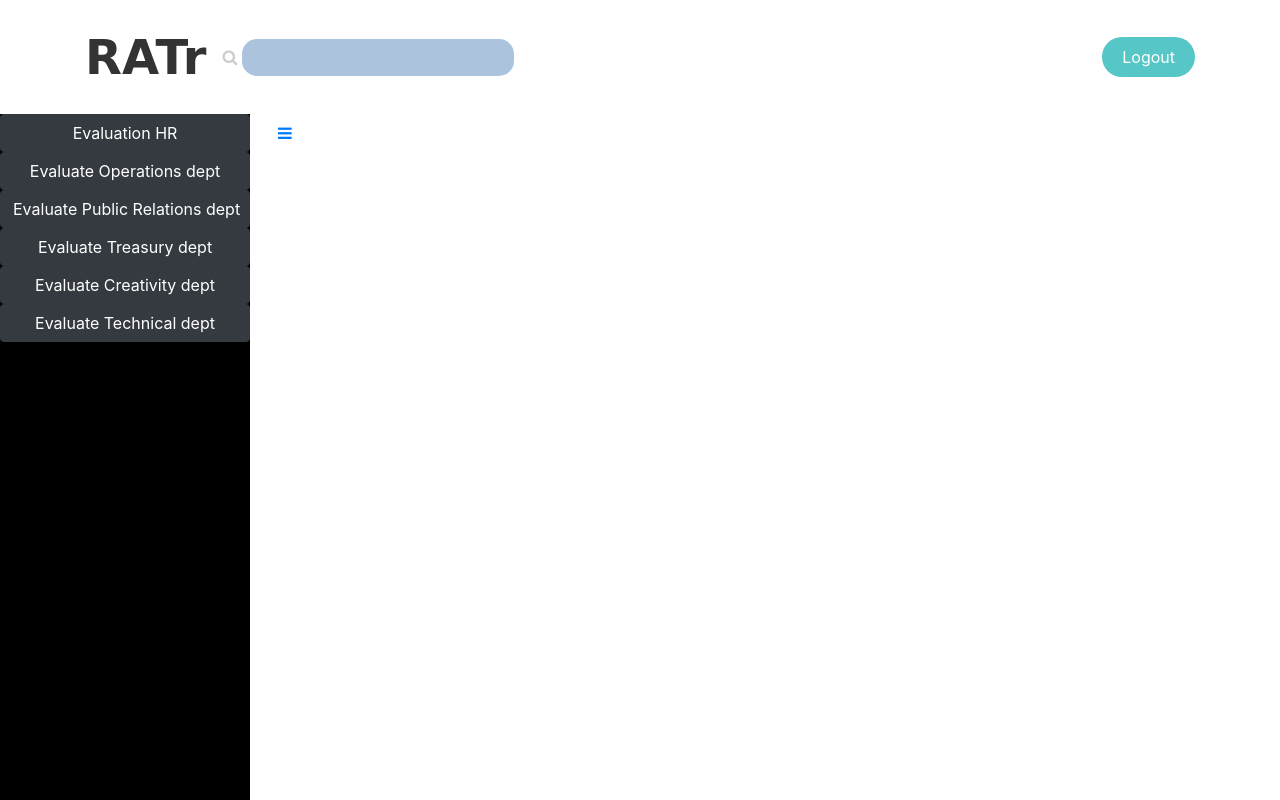
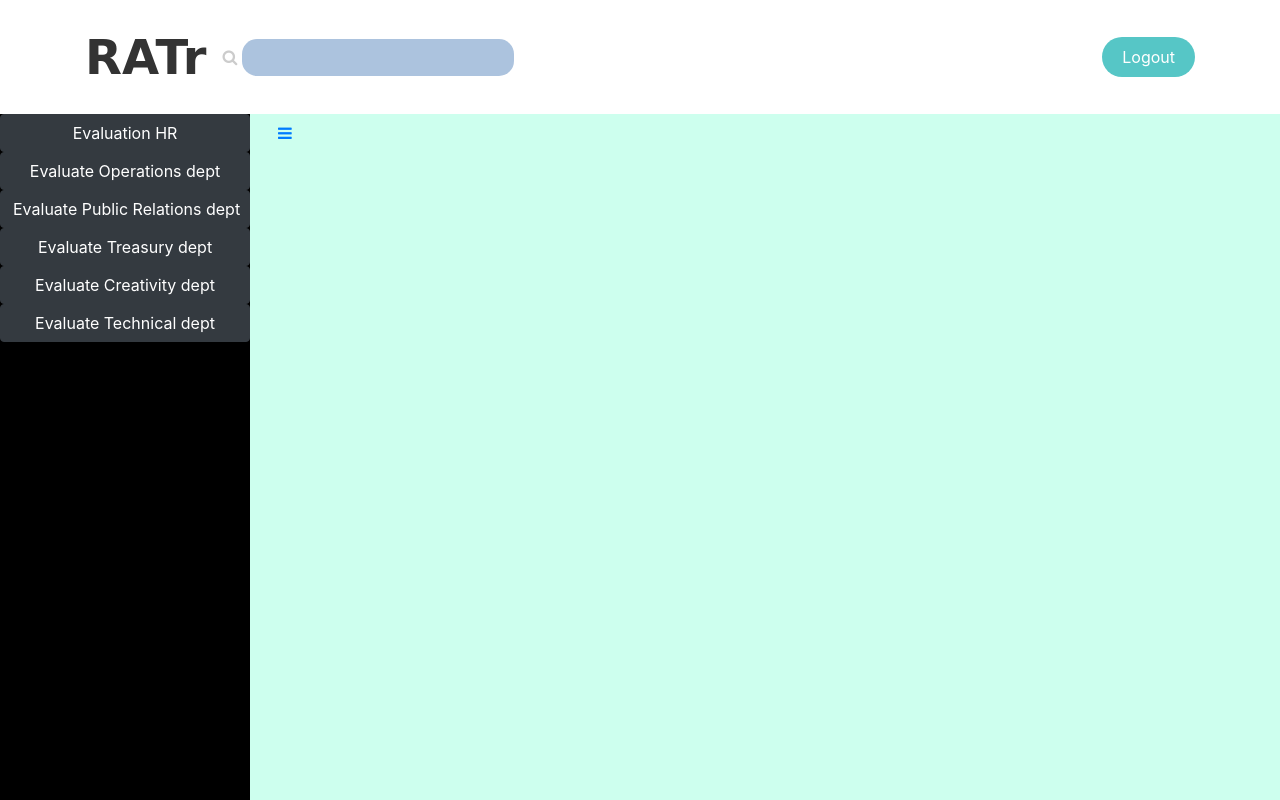
Before and after one commit to shubhamdarekar/VESITHACKS2019, a Django app: template VESITHACKS19/EvaluationApp/templates/EvaluationApp/mddashboard.html in a window 1280 px wide. Run offline with Django 3.2, Linux system fonts and the light colour scheme; the template is opened without the code that fills it, so the values that code supplies are empty; some libraries are stand-ins or nearby versions.

Commit message:
bg color changed and few corrections:

```diff
--- a/VESITHACKS19/EvaluationApp/templates/EvaluationApp/evaluateHR.html
+++ b/VESITHACKS19/EvaluationApp/templates/EvaluationApp/evaluateHR.html
@@ -39,8 +39,8 @@
             <td>
                 <label>
                 <strong>Q2.</strong>Interpersonal skills.<br>
+                </label>
                 <input type="number" placeholder="Marks" name="marks2"><br><br>
-                </label>
             </td>
             <td>
                 <label>
--- a/VESITHACKS19/EvaluationApp/templates/EvaluationApp/mddashboard.html
+++ b/VESITHACKS19/EvaluationApp/templates/EvaluationApp/mddashboard.html
@@ -16,9 +16,10 @@
     <link rel="stylesheet" href="{% static '/cssmd/SIdebar-Responsive-21.css' %}">
     <link rel="stylesheet" href="{% static '/cssmd/styles.css' %}">
     <link rel="stylesheet" href="https://cdnjs.cloudflare.com/ajax/libs/font-awesome/4.7.0/css/font-awesome.min.css">
+
 </head>
 
-<body>
+<body style="background-color:#cdffee;">
     <div></div>
     <nav class="navbar navbar-light navbar-expand-md navigation-clean-search">
        <div class="container"><a class="navbar-brand" href="\mdDashboard" style="font-family: Comic Sans MS;font-size:300% ">RATr</a><button class="navbar-toggler" data-toggle="collapse" data-target="#navcol-1"><span class="sr-only">Toggle navigation</span><span class="navbar-toggler-icon"></span></button>
```
